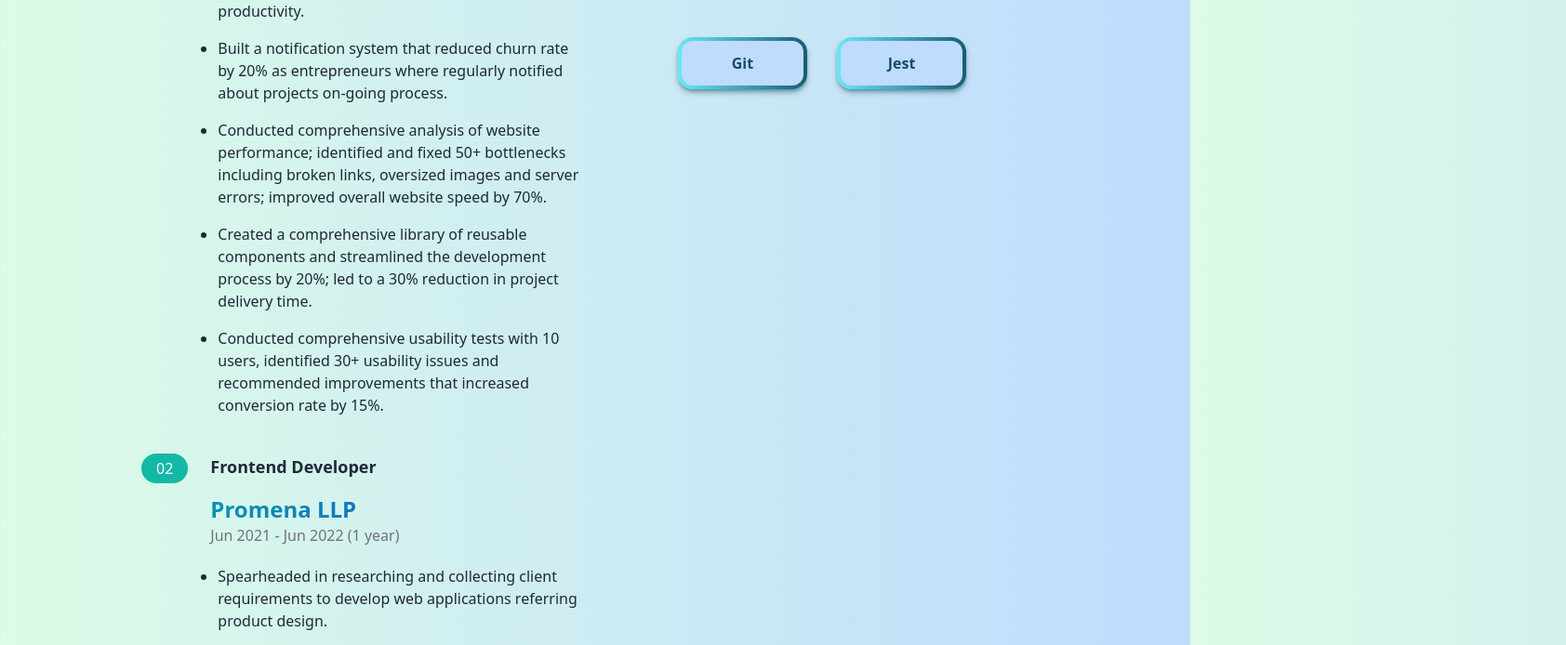
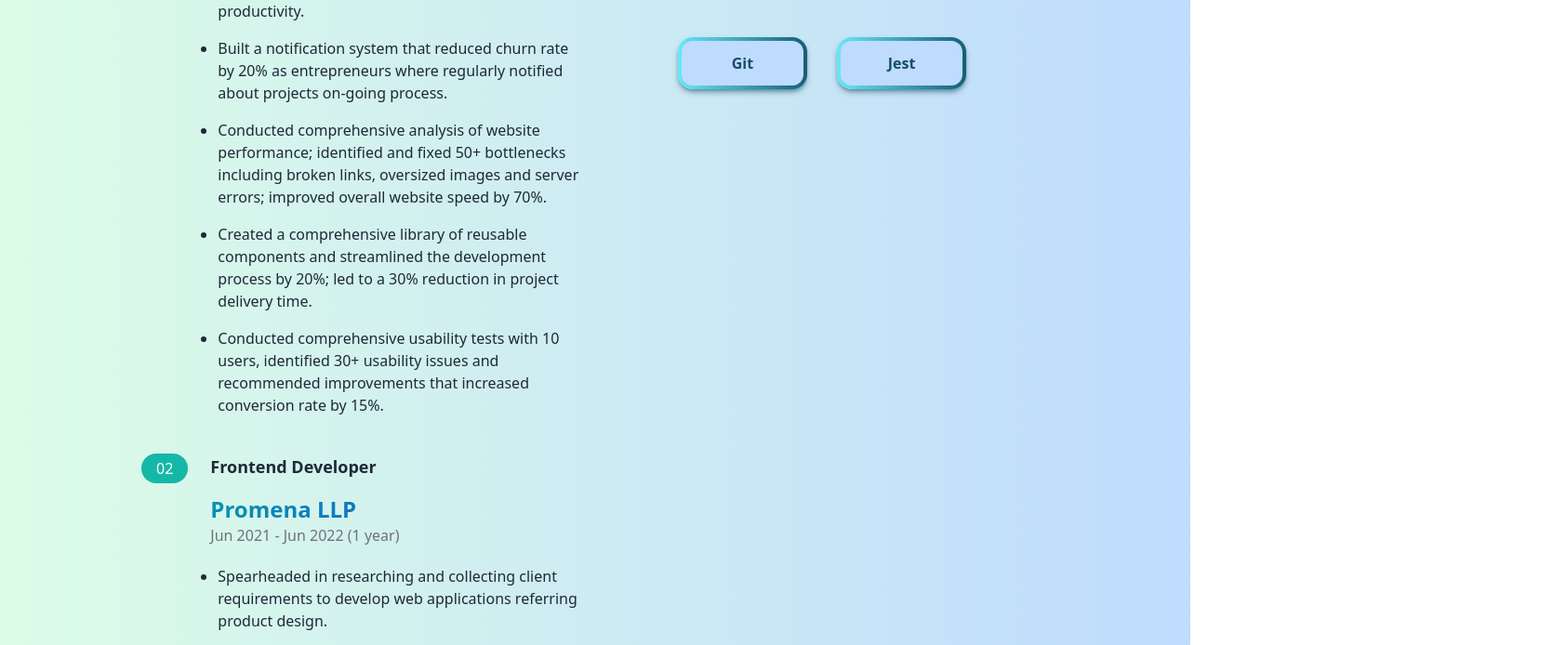
Before and after one commit to rashikashaw/portfolio-website, a Next.js app: page / in a window 1280 px wide. Shown: the part 1586-2280 px from the top of the page at 93% size, 1684 px wide, since content can reach past the window. Built offline with nearby package versions, Linux system fonts and the light colour scheme.

Commit message:
blob postion changes

```diff
--- a/src/components/AboutSection.tsx
+++ b/src/components/AboutSection.tsx
@@ -5,7 +5,7 @@ import Image from "next/image";
 export const AboutSection = () => {
   const skills = ['Next.js', 'React', 'Typescript', 'Redux', 'Tailwind',' Nodejs', 'Express', 'REST API', 'MySql', 'MongoDB', 'Git', 'Jest'];
   return (
-    <section id={SectionEnum.ABOUT} className="relative flex flex-col items-center min-h-full">
+    <section id={SectionEnum.ABOUT} className="relative flex flex-col items-center mx-10 min-h-full">
       <div className="container flex flex-col-reverse justify-center mb-36 mt-36 space-y-12 lg:space-y-0 lg:flex-row">
         {/* experince section */}
         <div className="flex flex-col items-center mt-20 lg:mt-0 space-y-8 lg:w-1/2">
@@ -100,10 +100,10 @@ export const AboutSection = () => {
               <Tags value={skill} key={i}/>
             ))}
           </div>
-          <div className="m-8">
-            <Image id="image" src="/static/images/blobanimation.svg" alt="" width={600}  height={600} className="absolute top-0 left-0 opacity-20"/>
-            <Image id="image" src="/static/images/blobanimation.svg" alt="" width={800}  height={600} className="absolute bottom-0 right-0 opacity-30" />
-            <Image id="image" src="/static/images/blobanimation.svg" alt="" width={800}  height={600} className="absolute bottom-50 left-30 opacity-30" />
+          <div className="md:m-8">
+            <Image id="image" src="/static/images/blobanimation.svg" alt="" width={600}  height={600} className="fixed md:absolute top-0 right--20 md:top-0 md:left-0 opacity-20"/>
+            <Image id="image" src="/static/images/blobanimation.svg" alt="" width={800}  height={600} className="fixed md:absolute md:bottom-0 md:right-0 opacity-30" />
+            <Image id="image" src="/static/images/blobanimation.svg" alt="" width={300}  height={400} className="fixed md:absolute md:bottom-50 md:left-30 opacity-30" />
           </div>
         </div>
       </div>
```
